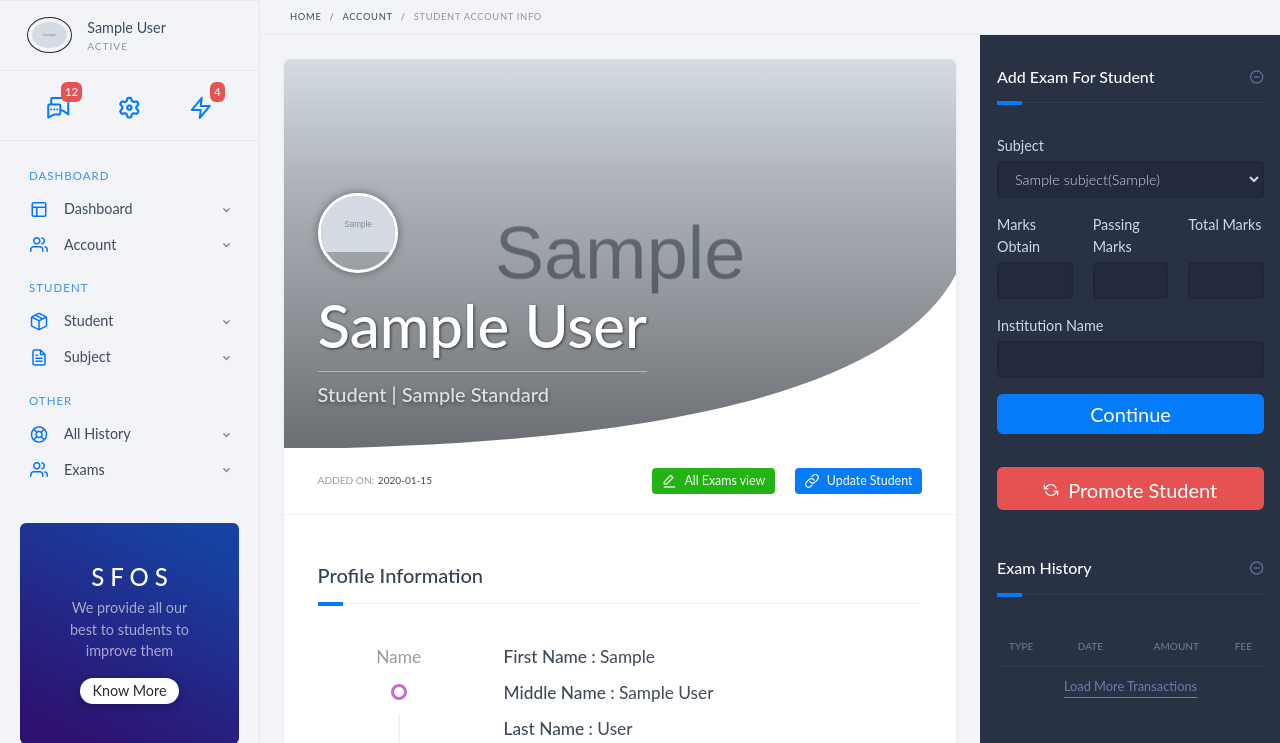
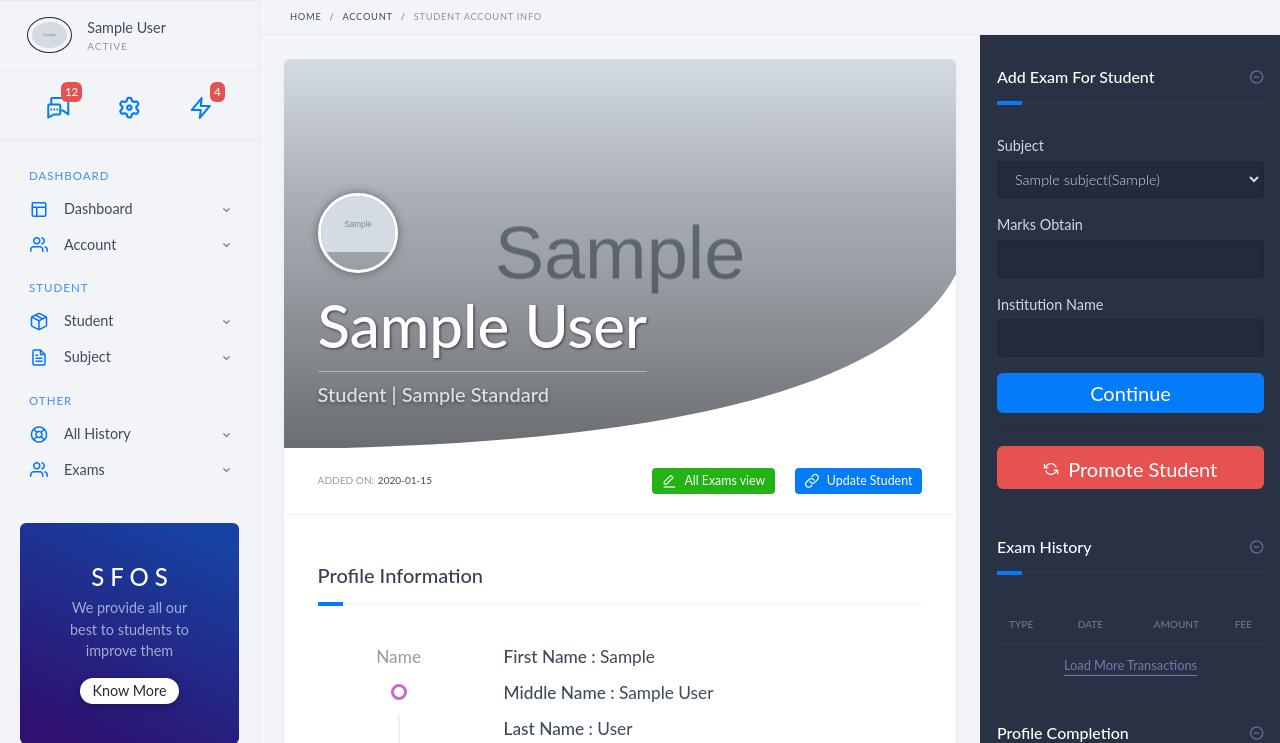
Before and after one commit to Harishkalode/SFOS, a Flask app: page /student-details/1 in a window 1280 px wide. Shown: the part 54-797 px from the top of the page. Run offline with Flask 2, Linux system fonts and the light colour scheme; a user stored in the database is signed in; tables that the repository leaves empty hold one stand-in row (values such as "Sample post"); grey boxes marked "Sample" are stand-in pictures; lists and menus that the app fills with data are empty; some libraries are stand-ins or nearby versions.

Commit message:
eaxm details

```diff
--- a/sfo/forms.py
+++ b/sfo/forms.py
@@ -203,8 +203,6 @@ class UpdateSubjectForm(FlaskForm):
 class AddExamForm(FlaskForm):
     subject = SelectField("Subject", choices=[], validators=[DataRequired()])
     marks_opt = StringField('Marks Obtain', validators=[DataRequired()])
-    min_marks = StringField("Passing Marks", validators=[DataRequired()])
-    max_marks = StringField("Total Marks", validators=[DataRequired()])
     institution_name = StringField('Institution Name', validators=[DataRequired()])
     submit = SubmitField('Continue')
 
--- a/sfo/student_routes.py
+++ b/sfo/student_routes.py
@@ -64,16 +64,15 @@ def student_details(student_id):
     form = AddExamForm()
     form.subject.choices = [(subject.id,f'{subject.subject}({subject.standard})') for subject in subjects
                             if subject.standard == student.standard]
+    a = form.subject.choices
     if student.admin != current_user:
         flash("Sorry you can't view this student",'danger')
         return redirect(url_for('all_students'))
     if form.validate_on_submit():
         sub = Subject.query.get(form.subject.data)
-        exam = Exam(subject=form.subject.data,
+        exam = Exam(subject=sub,
                     exam_name=f'{student.standard} Exam',
                     marks_opt=form.marks_opt.data,
-                    min_marks=form.min_marks.data,
-                    max_marks=form.max_marks.data,
                     standard=f'{student.standard}',
                     institution_name=form.institution_name.data,
                     subjects=[sub],
--- a/sfo/templates/account-info.html
+++ b/sfo/templates/account-info.html
@@ -491,7 +491,7 @@
                         </div>
                     </div>
                     <div class="row">
-                        <div class="col-4">
+                        <div class="col-12">
                             <div class="form-group">
                                 {{form.marks_opt.label(class="form-control-label")}}
                                 {% if form.marks_opt.errors %}
@@ -503,36 +503,6 @@
                                     </div>
                                 {% else %}
                                     {{ form.marks_opt(class="form-control") }}
-                                {% endif %}
-                            </div>
-                        </div>
-                        <div class="col-4">
-                            <div class="form-group">
-                                {{form.min_marks.label(class="form-control-label")}}
-                                {% if form.min_marks.errors %}
-                                    {{ form.min_marks(class="form-control is-invalid") }}
-                                    <div class="invalid-feedback">
-                                        {% for error in form.min_marks.errors %}
-                                            <span>{{ error }}</span>
-                                        {% endfor %}
-                                    </div>
-                                {% else %}
-                                    {{ form.min_marks(class="form-control") }}
-                                {% endif %}
-                            </div>
-                        </div>
-                        <div class="col-4">
-                            <div class="form-group">
-                                {{form.max_marks.label(class="form-control-label")}}<br><br>
-                                {% if form.max_marks.errors %}
-                                    {{ form.max_marks(class="form-control is-invalid") }}
-                                    <div class="invalid-feedback">
-                                        {% for error in form.max_marks.errors %}
-                                            <span>{{ error }}</span>
-                                        {% endfor %}
-                                    </div>
-                                {% else %}
-                                    {{ form.max_marks(class="form-control") }}
                                 {% endif %}
                             </div>
                         </div>
```
